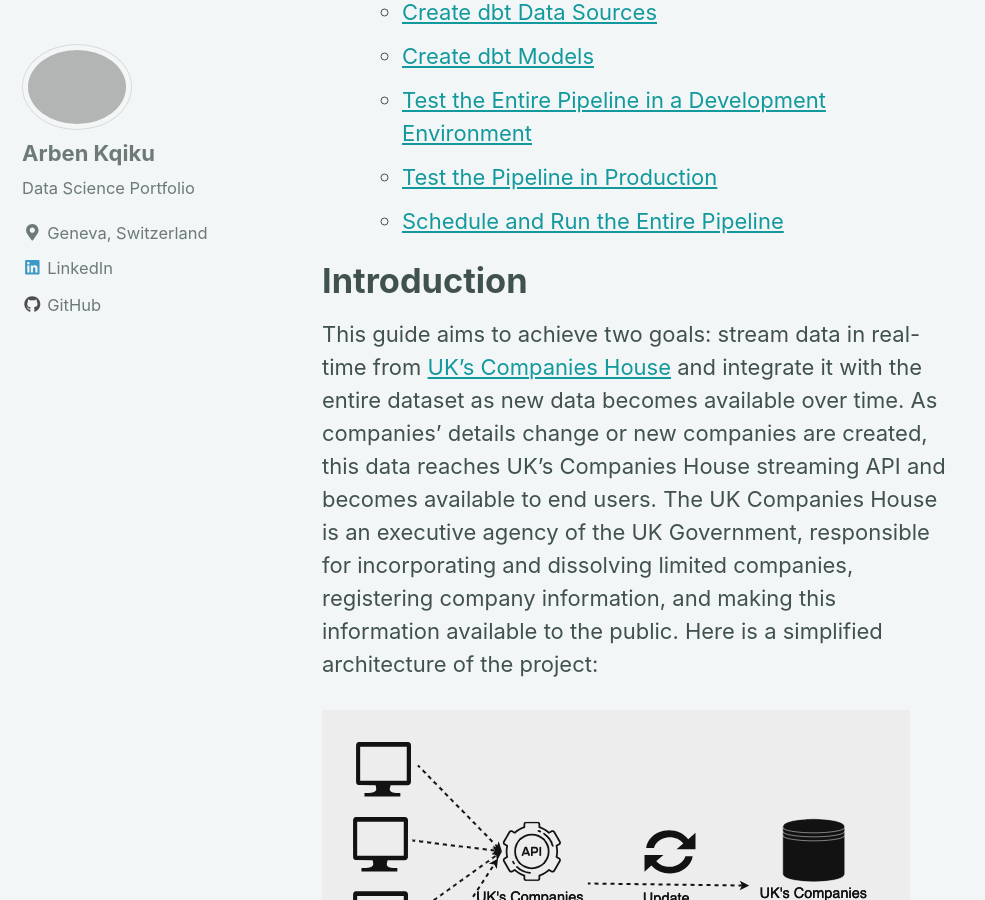
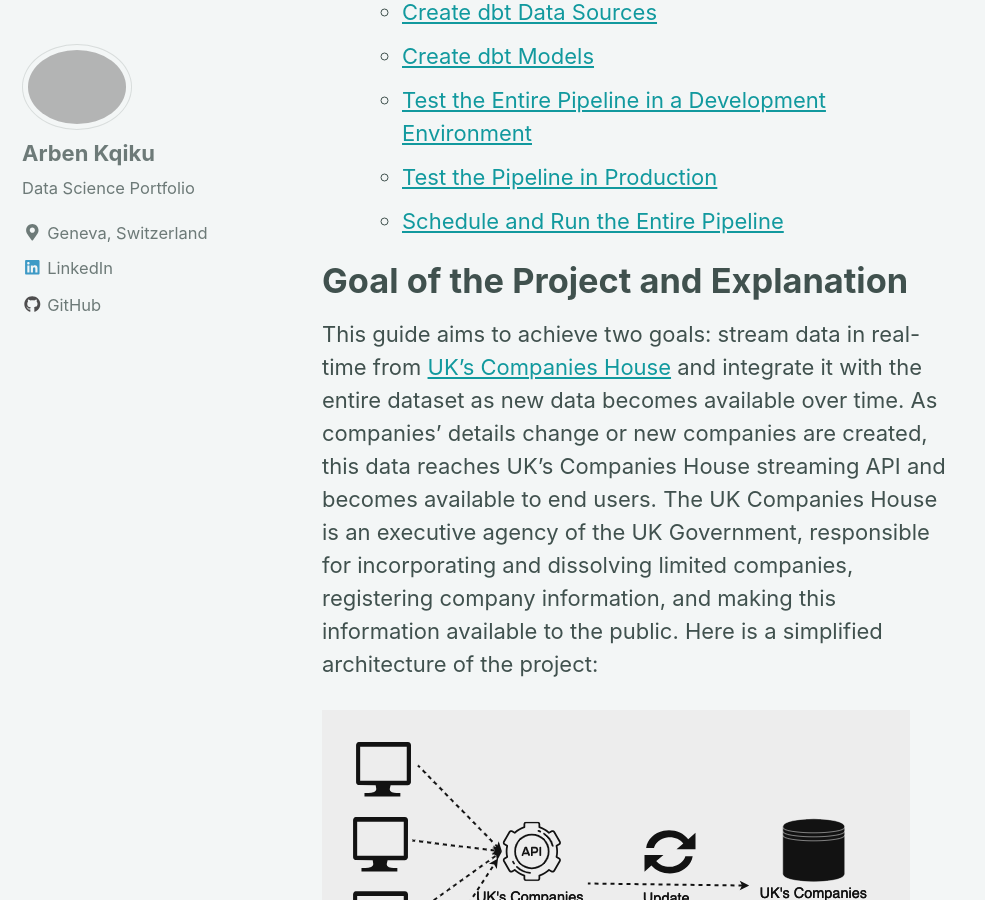
Before and after one commit to ArbenKqiku/arbenkqiku.github.io, a Jekyll site: the page built from _posts/2024-03-29-kafka-streaming-end-to-end-pipeline.md, in a window 1280 px wide and 900 px high, scrolled down 2386 px. Shown: the whole window, without its empty margins (0-985 px from the left). Built offline with Jekyll 4.4.1, drawn with Linux system fonts in a browser that asks for light colours; nearby versions of some CDN libraries.

Commit message:
empty commit

```diff
--- a/_posts/2024-03-29-kafka-streaming-end-to-end-pipeline.md
+++ b/_posts/2024-03-29-kafka-streaming-end-to-end-pipeline.md
@@ -38,7 +38,7 @@
     - [ Test the Pipeline in Production](#test-the-pipeline-in-production)
     - [Schedule and Run the Entire Pipeline](#schedule-and-run-the-entire-pipeline)
 
-# Introduction
+# Goal of the Project and Explanation
 This guide aims to achieve two goals: stream data in real-time from [UK's Companies House](https://www.gov.uk/government/organisations/companies-house) and integrate it with the entire dataset as new data becomes available over time. As companies' details change or new companies are created, this data reaches UK's Companies House streaming API and becomes available to end users. The UK Companies House is an executive agency of the UK Government, responsible for incorporating and dissolving limited companies, registering company information, and making this information available to the public. Here is a simplified architecture of the project:
 
 <img src="{{ site.url }}{{ site.baseurl }}/images/article-4-kafka-streaming/22-project-intro/image-11.png" alt="linearly separable data">
```
